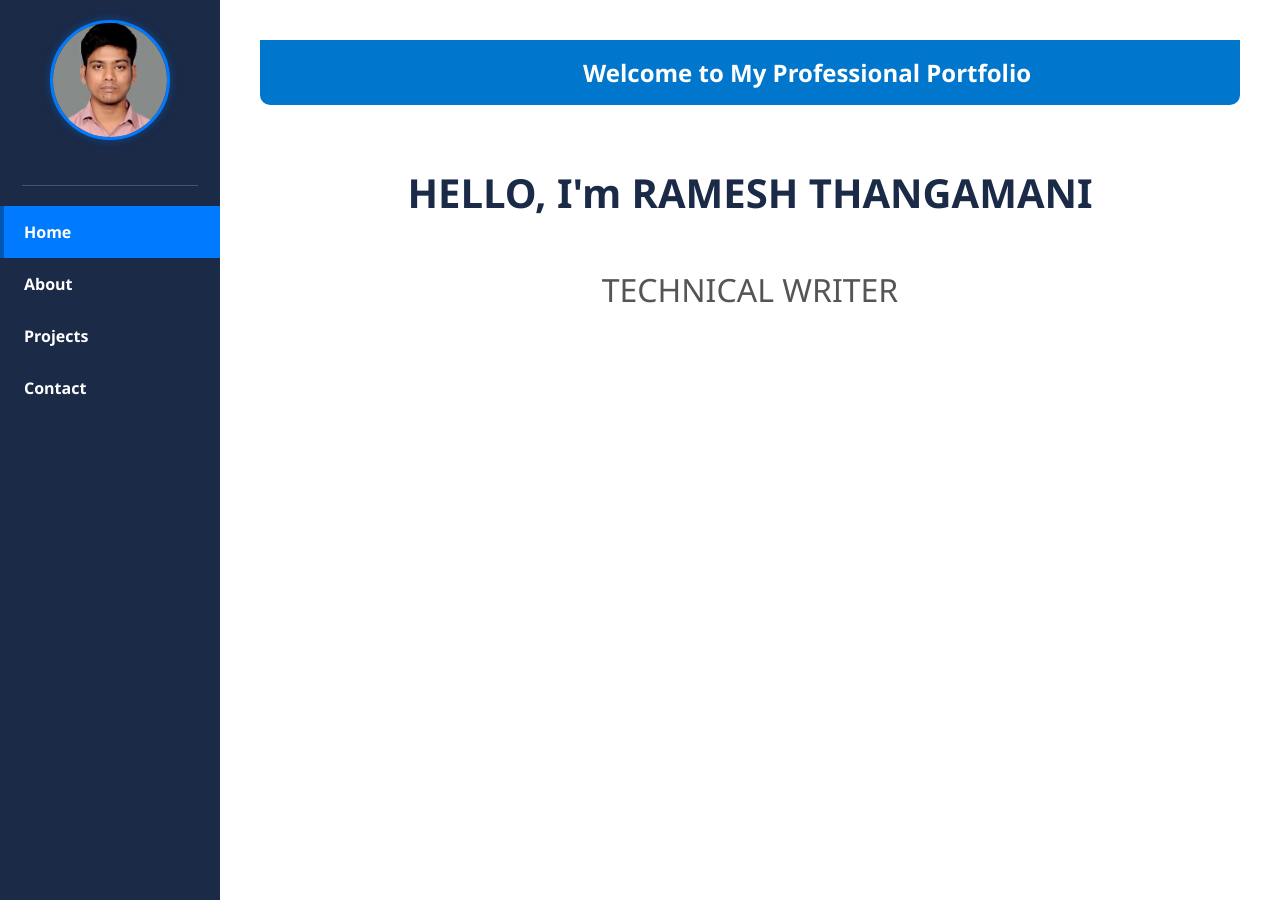
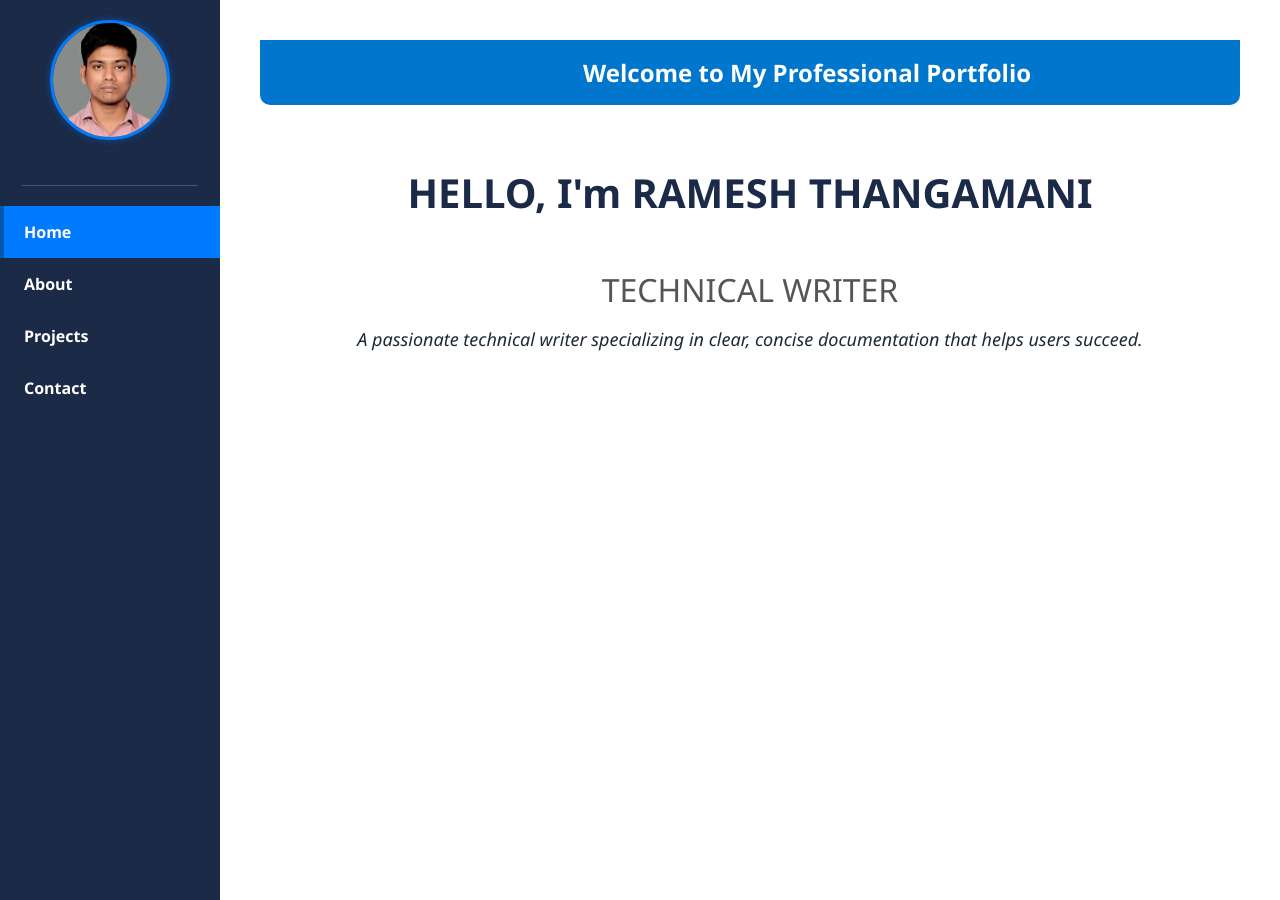
Before and after one commit to Ramesht95/Ramesh-T, a Jekyll site: the page built from index.md, in a window 1280 px wide. Built offline with Jekyll 4.4.1, drawn with Linux system fonts in a browser that asks for light colours.

Commit message:
updated home page

```diff
--- a/index.md
+++ b/index.md
@@ -54,4 +54,5 @@ title: Home
 <div class="hero">
   <h1>HELLO, I'm RAMESH THANGAMANI</h1>
   <h2>TECHNICAL WRITER</h2>
+  <p><em>A passionate technical writer specializing in clear, concise documentation that helps users succeed.</em></p>
 </div>
```
